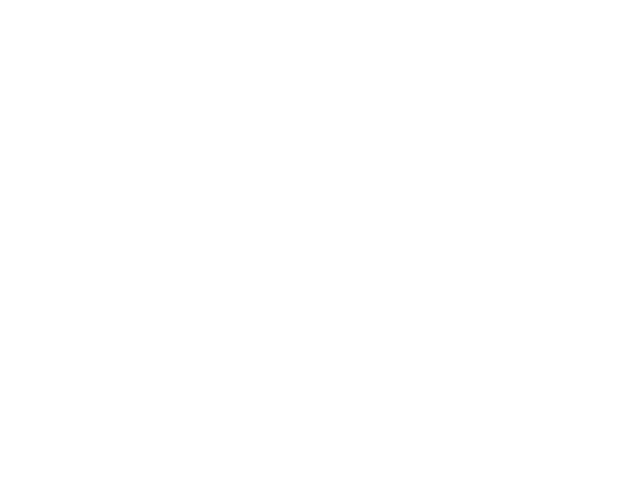
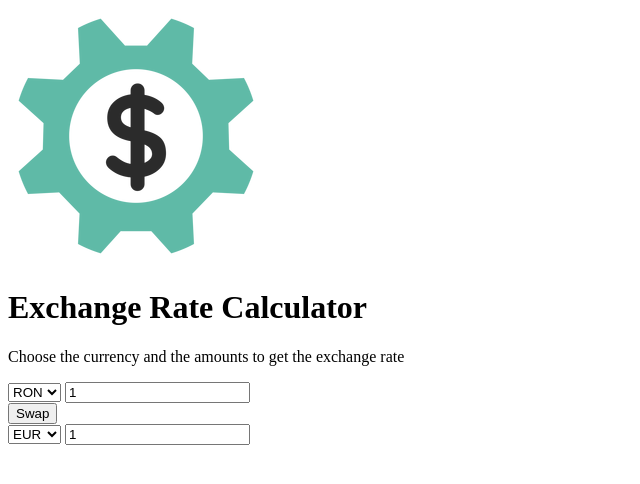
Before and after one commit to danutdotrar/exchange-rate-calculator, a plain HTML site: page index.html in a window 1280 px wide. Shown: the whole page, without its empty margins (0-640 px from the left). Drawn offline with Linux system fonts and the light colour scheme.

Commit message:
Add html structure

```diff
--- a/index.html
+++ b/index.html
@@ -8,6 +8,137 @@
     <title>Exchange Rate Calculator</title>
 </head>
 <body>
+    <img src="img/money.png" alt="" class="money-img">
+    <h1>Exchange Rate Calculator</h1>
+    <p>Choose the currency and the amounts to get the exchange rate</p>
+
+    <div class="container">
+        <div class="currency">
+
+            <select name="" id="currency-one">
+                <option value="AED">AED</option>
+                <option value="ARS">ARS</option>
+                <option value="AUD">AUD</option>
+                <option value="BGN">BGN</option>
+                <option value="BRL">BRL</option>
+                <option value="BSD">BSD</option>
+                <option value="CAD">CAD</option>
+                <option value="CHF">CHF</option>
+                <option value="CLP">CLP</option>
+                <option value="CNY">CNY</option>
+                <option value="COP">COP</option>
+                <option value="CZK">CZK</option>
+                <option value="DKK">DKK</option>
+                <option value="DOP">DOP</option>
+                <option value="EGP">EGP</option>
+                <option value="EUR">EUR</option>
+                <option value="FJD">FJD</option>
+                <option value="GBP">GBP</option>
+                <option value="GTQ">GTQ</option>
+                <option value="HKD">HKD</option>
+                <option value="HRK">HRK</option>
+                <option value="HUF">HUF</option>
+                <option value="IDR">IDR</option>
+                <option value="ILS">ILS</option>
+                <option value="INR">INR</option>
+                <option value="ISK">ISK</option>
+                <option value="JPY">JPY</option>
+                <option value="KRW">KRW</option>
+                <option value="KZT">KZT</option>
+                <option value="MXN">MXN</option>
+                <option value="MYR">MYR</option>
+                <option value="NOK">NOK</option>
+                <option value="NZD">NZD</option>
+                <option value="PAB">PAB</option>
+                <option value="PEN">PEN</option>
+                <option value="PHP">PHP</option>
+                <option value="PKR">PKR</option>
+                <option value="PLN">PLN</option>
+                <option value="PYG">PYG</option>
+                <option value="RON" selected>RON</option>
+                <option value="RUB">RUB</option>
+                <option value="SAR">SAR</option>
+                <option value="SEK">SEK</option>
+                <option value="SGD">SGD</option>
+                <option value="THB">THB</option>
+                <option value="TRY">TRY</option>
+                <option value="TWD">TWD</option>
+                <option value="UAH">UAH</option>
+                <option value="USD">USD</option>
+                <option value="UYU">UYU</option>
+                <option value="VND">VND</option>
+                <option value="ZAR">ZAR</option>
+            </select>
+            <input type="number" id="amount-one" placeholder="0" value="1">
+        </div>
+
+        <div class="swap-rate-container">
+            <button class="btn" id="rate">
+                Swap
+            </button>
+
+            <div class="rate" id="rate"></div>
+        </div>
+
+        <div class="currency">
+
+            <select name="" id="currency-two">
+                <option value="AED">AED</option>
+                <option value="ARS">ARS</option>
+                <option value="AUD">AUD</option>
+                <option value="BGN">BGN</option>
+                <option value="BRL">BRL</option>
+                <option value="BSD">BSD</option>
+                <option value="CAD">CAD</option>
+                <option value="CHF">CHF</option>
+                <option value="CLP">CLP</option>
+                <option value="CNY">CNY</option>
+                <option value="COP">COP</option>
+                <option value="CZK">CZK</option>
+                <option value="DKK">DKK</option>
+                <option value="DOP">DOP</option>
+                <option value="EGP">EGP</option>
+                <option value="EUR" selected>EUR</option>
+                <option value="FJD">FJD</option>
+                <option value="GBP">GBP</option>
+                <option value="GTQ">GTQ</option>
+                <option value="HKD">HKD</option>
+                <option value="HRK">HRK</option>
+                <option value="HUF">HUF</option>
+                <option value="IDR">IDR</option>
+                <option value="ILS">ILS</option>
+                <option value="INR">INR</option>
+                <option value="ISK">ISK</option>
+                <option value="JPY">JPY</option>
+                <option value="KRW">KRW</option>
+                <option value="KZT">KZT</option>
+                <option value="MXN">MXN</option>
+                <option value="MYR">MYR</option>
+                <option value="NOK">NOK</option>
+                <option value="NZD">NZD</option>
+                <option value="PAB">PAB</option>
+                <option value="PEN">PEN</option>
+                <option value="PHP">PHP</option>
+                <option value="PKR">PKR</option>
+                <option value="PLN">PLN</option>
+                <option value="PYG">PYG</option>
+                <option value="RON">RON</option>
+                <option value="RUB">RUB</option>
+                <option value="SAR">SAR</option>
+                <option value="SEK">SEK</option>
+                <option value="SGD">SGD</option>
+                <option value="THB">THB</option>
+                <option value="TRY">TRY</option>
+                <option value="TWD">TWD</option>
+                <option value="UAH">UAH</option>
+                <option value="USD">USD</option>
+                <option value="UYU">UYU</option>
+                <option value="VND">VND</option>
+                <option value="ZAR">ZAR</option>
+            </select>
+            <input type="number" id="amount-two" placeholder="0" value="1">
+        </div>
+    </div>
 
     <script src="app.js" defer></script>
 </body>
```
